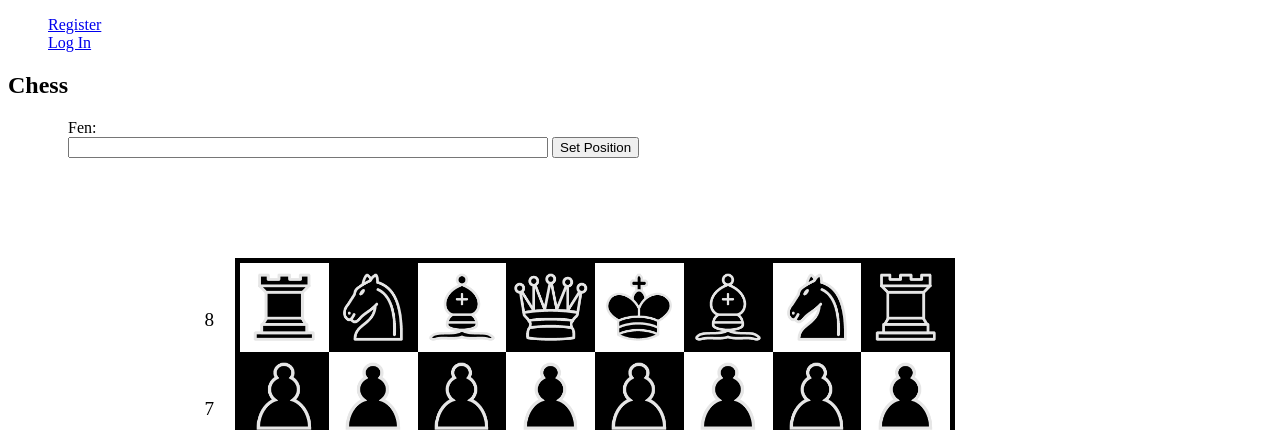
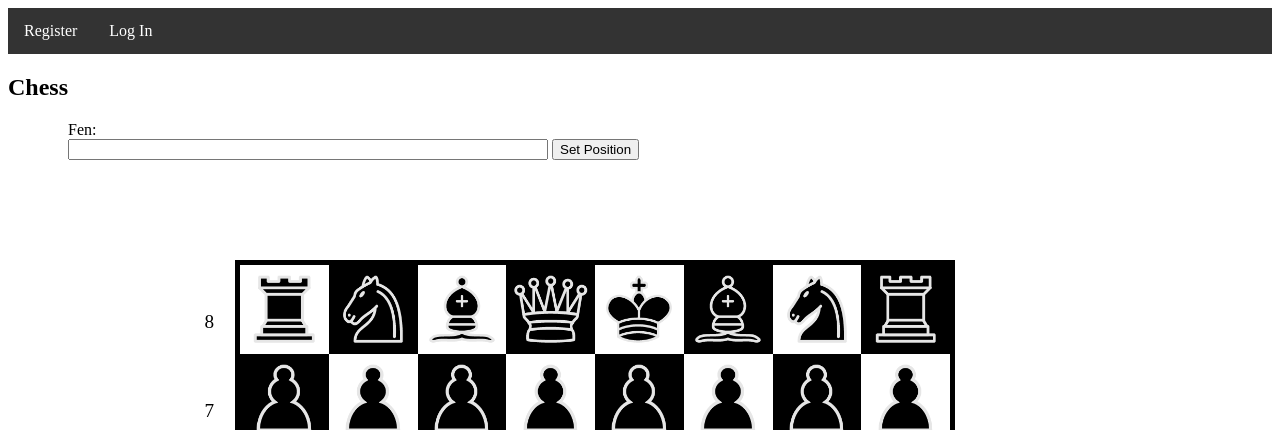
Before and after one commit to JordandeBurgo/ChessSiteBackend, a Flask app: page / in a window 1280 px wide; the page is wider, and only the part inside the window is pictured. Shown: the top 430 px of that part. Run offline with Flask 2, Linux system fonts and the light colour scheme; some libraries are stand-ins or nearby versions.

Commit message:
style fix

```diff
--- a/ChessApp/app/static/style.css
+++ b/ChessApp/app/static/style.css
@@ -326,4 +326,12 @@ li.navbar a {
     text-align: center;
     padding: 14px 16px;
     text-decoration: none;
-  }
+}
+
+ul.navbar {
+    list-style-type: none;
+    margin: 0;
+    padding: 0;
+    overflow: hidden;
+    background-color: #333;
+}
--- a/ChessApp/app/templates/base.html
+++ b/ChessApp/app/templates/base.html
@@ -3,10 +3,10 @@
 <link rel="stylesheet" href="{{ url_for('static', filename='style.css') }}">
 <link rel="icon" type="image/x-icon" href="../static/assets/favicon.ico">
 <nav>
-    <ul>
+    <ul class = "navbar">
         {% if g.user %}
-            <li class = "navbar"><span>{{ g.user['username'] }}</span>
-            <li class = "navbar"><a href="{{ url_for('auth.logout') }}">Log Out</a>
+            <li class = "navbar"><a href=""><span>{{ g.user['username'] }}</span></a></li>
+            <li class = "navbar"><a href="{{ url_for('auth.logout') }}">Log Out</a></li>
             <li class = "navbar"><a href="{{ url_for('index') }}">Home</a></li>
             <li class = "navbar"><a href="{{ url_for('game.room') }}">Play</a></li>
             <li class = "navbar"><a href="{{ url_for('user.onlineusers') }}">Online Users</a></li>
@@ -17,8 +17,8 @@
                 </a>
             </li>
         {% else %}
-            <li><a href="{{ url_for('auth.register') }}">Register</a>
-            <li><a href="{{ url_for('auth.login') }}">Log In</a>
+            <li class = "navbar"><a href="{{ url_for('auth.register') }}">Register</a></li>
+            <li class = "navbar"><a href="{{ url_for('auth.login') }}">Log In</a></li>
         {% endif %}
     </ul>
 
```
